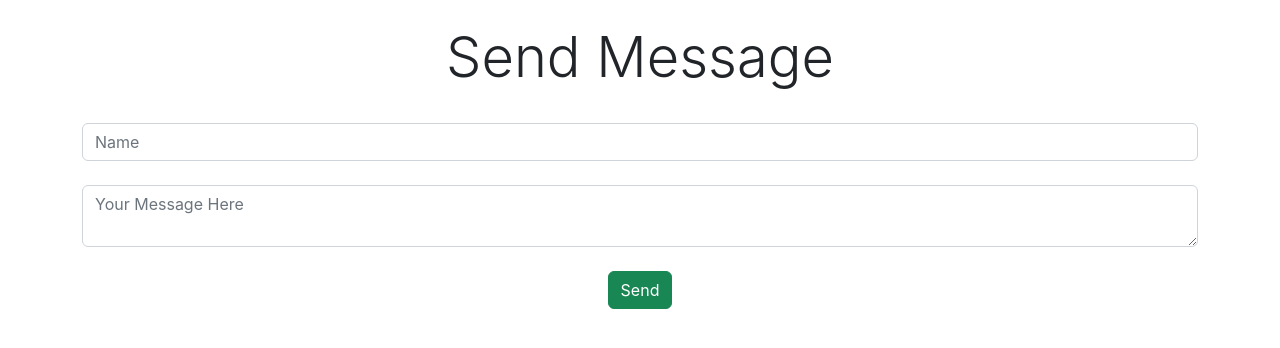
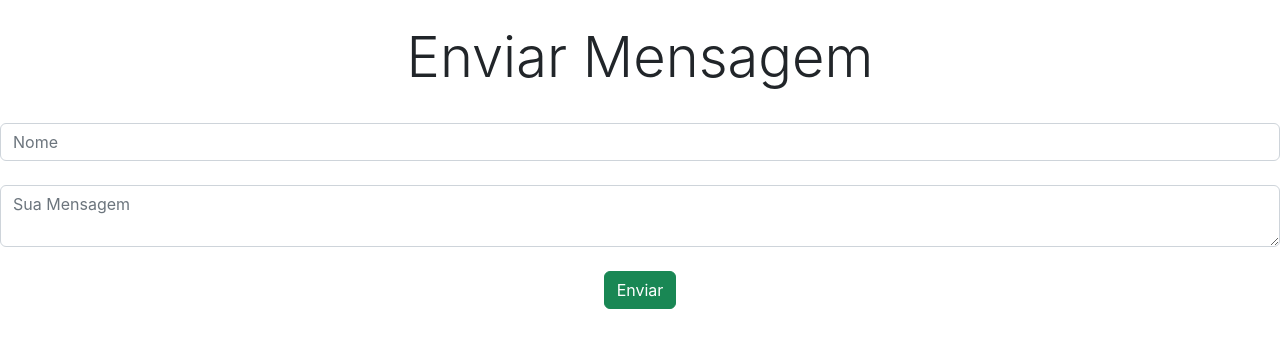
Before and after one commit to MarcosCast/app_bate-papo, a React (Create React App) app: page / in a window 1280 px wide. Shown: the top 348 px of the page. Built offline with nearby package versions, Linux system fonts and the light colour scheme.

Commit message:
Adicionando conexão ao MongoDB com mongoose

```diff
--- a/package.json
+++ b/package.json
@@ -8,6 +8,7 @@
     "@testing-library/user-event": "^13.5.0",
     "bootstrap": "^5.2.3",
     "express": "^4.18.2",
+    "mongoose": "^6.8.0",
     "react": "^18.2.0",
     "react-dom": "^18.2.0",
     "react-scripts": "5.0.1",
--- a/src/pages/UI/interface.jsx
+++ b/src/pages/UI/interface.jsx
@@ -1,17 +1,17 @@
 function Interface() {
     return (
       <body>
-        <div class="container">
+        <div class="center">
         <br />
           <div class="jumbotron">
-            <h1 class="display-4">Send Message</h1>
+            <h1 class="display-4">Enviar Mensagem</h1>
             <br />
-            <input id = "name" class="form-control" placeholder="Name"/>
+            <input id = "name" class="form-control" placeholder="Nome"/>
             <br />
-            <textarea id = "message" class="form-control" placeholder="Your Message Here">
+            <textarea id = "message" class="form-control" placeholder="Sua Mensagem">
             </textarea>
             <br />
-            <button id="send" class="btn btn-success">Send</button>
+            <button id="send" class="btn btn-success">Enviar</button>
           </div>
             <div id="messages">
             <br />
```
Also changed, not shown: src/pages/servidor/server.js (+14 -0 lines), 1 other file (tests, documents, lock files or other folders).
